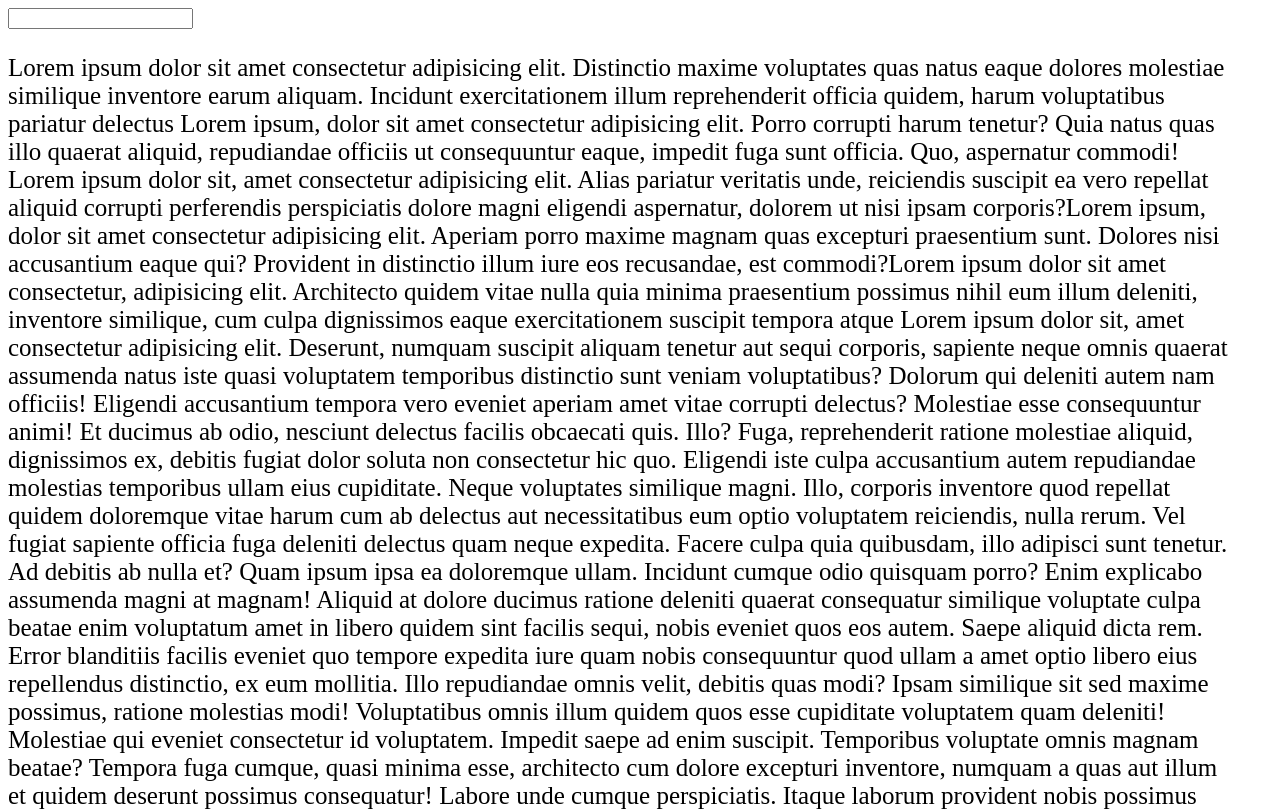
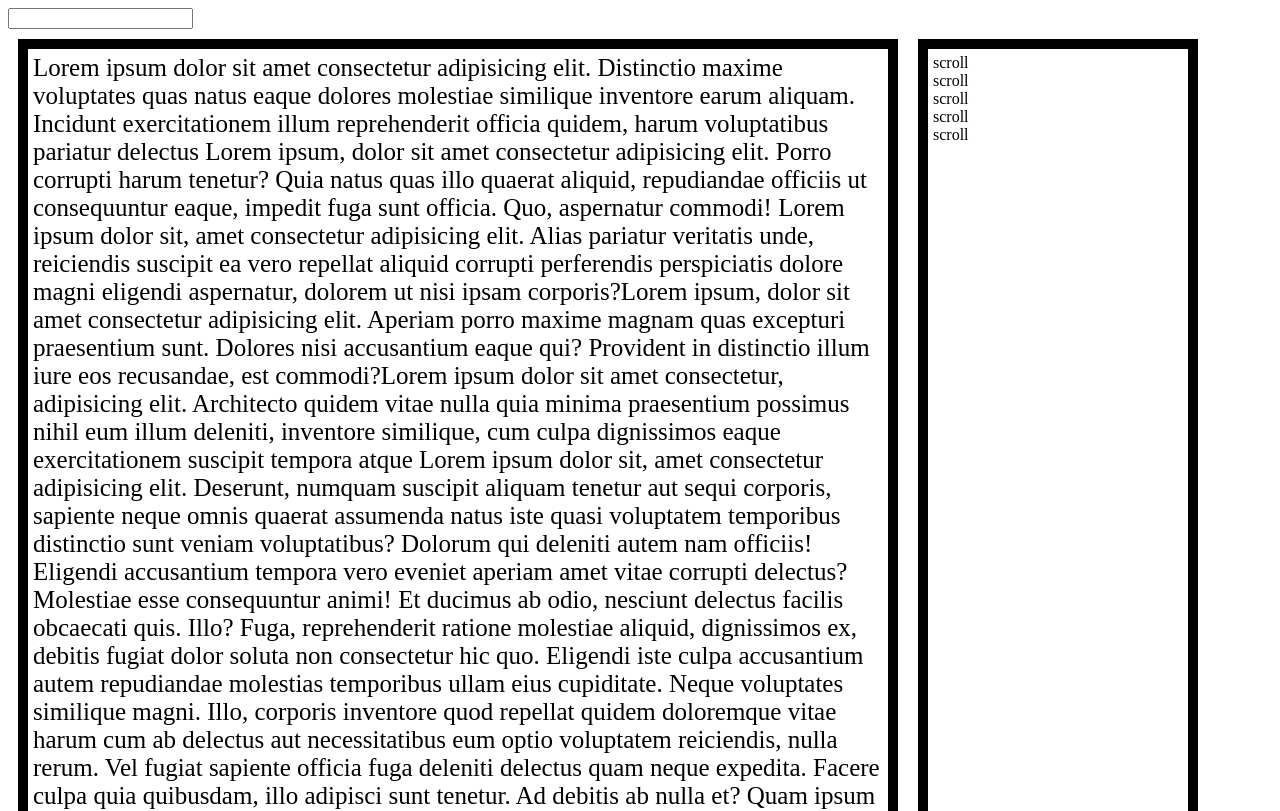
Before and after one commit to 1996ripo/home_work-lecture, a plain HTML site: page index.html in a window 1280 px wide. Shown: the top 811 px of the page. Drawn offline with Linux system fonts and the light colour scheme.

Commit message:
home work new

```diff
--- a/index.html
+++ b/index.html
@@ -12,7 +12,7 @@
 <body>
 
     <input type="text" name="input" id="input">
-    <div class="d-flex">
+    <div class="d-flex" id="defaultText">
         <p>Lorem ipsum dolor sit amet consectetur adipisicing elit. Distinctio maxime voluptates quas natus eaque
             dolores
             molestiae similique inventore earum aliquam. Incidunt exercitationem illum reprehenderit officia quidem,
--- a/script.js
+++ b/script.js
@@ -1,35 +1,19 @@
 let input = document.getElementById('input');
 let submit = document.getElementById('submit');
+let  inf=document.getElementById('inf');
 
 let actionDocument = ['scroll', 'click', 'keypress'];
 let actionInput = ['focus', 'blur', 'input'];
 
-// document.addEventListener('scroll',e=>{
-//     console.log('scroll');
-// });
-
-// document.addEventListener('click', e => {
-//     console.log('click' + ' x=' + e.x + ' y=' + e.y);
-// });
-
-// document.addEventListener('keypress', e => {
-//     console.log('keypress ' + e.key);
-// });
-
-// input.addEventListener('focus', e => {
-//     console.log('focus ' + ' input');
-// });
-
-// input.addEventListener('blur', e => {
-//     console.log('blur ' + ' input');
-// });
-
-// input.addEventListener('input', e => {
-//     console.log('input ' + e.data);
-// });
 
 actionDocument.forEach(element => {
     document.addEventListener(element, e => {
-       console.log(element);
+        inf.insertAdjacentHTML('beforeend',`<li>${element}</li>`);
     });
 });
+
+actionInput.forEach(element => {
+    document.addEventListener(element, e => {
+        inf.insertAdjacentHTML('beforeend', `<li>${element}.......value is ${e.target.value} </li>`);
+    });
+});
--- a/style.css
+++ b/style.css
@@ -1,7 +1,28 @@
-p{
+p {
     font-size: 25px;
+}
+li {
+    list-style-type: none;
 }
 
 .d-flex {
     display: flex;
 }
+
+#defaultText > p,
+#defaultText > ul {
+    margin: 10px;
+    padding: 5px;
+    border: 10px solid black;
+}
+
+#defaultText > p {
+    width: 850px;
+}
+#defaultText > ul {
+    width: 250px;
+}
+
+li {
+    text-decoration: none;
+}
```
